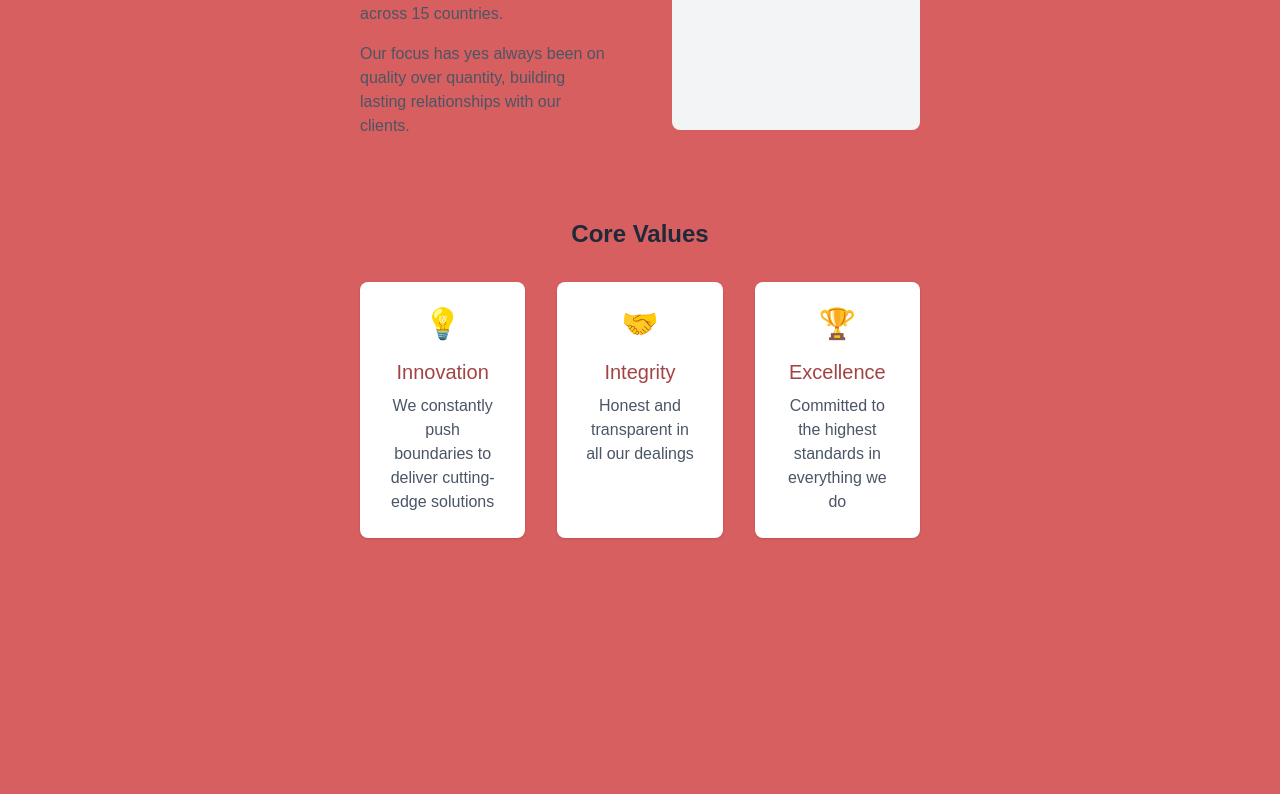
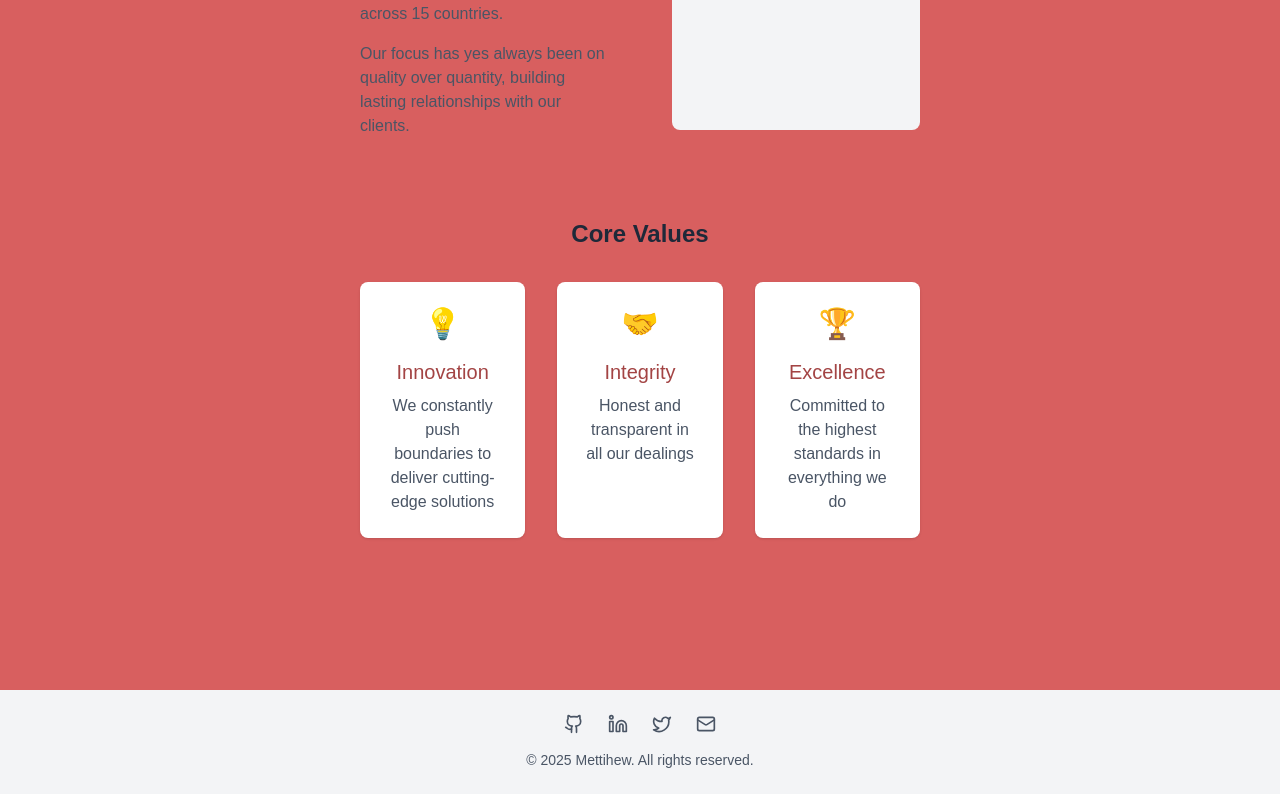
Before and after one commit to Mettihew1/next, a Next.js app: page /about in a window 1280 px wide. Shown: the part 494-1288 px from the top of the page. Before the commit the page ends 1184 px from the top, so only its background shows below. Built offline with nearby package versions, Linux system fonts and the light colour scheme.

Commit message:
Your commit message

```diff
--- a/package.json
+++ b/package.json
@@ -1,6 +1,6 @@
 {
   "name": "my-next-app",
-  "version": "0.1.0",
+  "version": "0.1.1",
   "private": true,
   "scripts": {
     "dev": "next dev --turbopack",
--- a/src/app/about/page.tsx
+++ b/src/app/about/page.tsx
@@ -30,7 +30,7 @@ export default function AboutPage() {
       <div className="text-center mb-16">
         <h1 className="text-4xl font-bold text-gray-900 mb-4">About Our Company</h1>
         <p className="text-xl text-gray-600 max-w-3xl mx-auto">
-          We're dedicated to creating innovative solutions that make a difference
+          Were dedicated to creating innovative solutions that make a difference
         </p>
       </div>
 
@@ -39,7 +39,7 @@ export default function AboutPage() {
           <h2 className="text-2xl font-semibold text-gray-800 mb-6">Our Journey</h2>
           <div className="space-y-4 text-gray-600">
             <p>
-              Starting from a small garage in 2015, we've grown into a team of 50+ professionals
+              Starting from a small garage in 2015, wee grown into a team of 50+ professionals
               serving clients across 15 countries.
             </p>
             <p>
--- a/src/app/layout.tsx
+++ b/src/app/layout.tsx
@@ -1,6 +1,8 @@
 import "./globals.css";
 import Link from "next/link";
 import Header from '@/components/Header';
+import Footer from '@/components/Footer';
+
 
 export const metadata = {
   title: "Dev News App",
@@ -20,6 +22,7 @@ export default function RootLayout({
         </header>
                 <Header />
         <main className="max-w-2xl mx-auto p-6">{children}</main>
+        <Footer />
       </body>
     </html>
   );
--- /dev/null
+++ b/src/components/Footer.jsx
@@ -0,0 +1,42 @@
+// src/components/Footer.tsx
+import { Github, Linkedin, Twitter, Mail } from 'lucide-react';
+
+export default function Footer() {
+  return (
+    <footer className="bg-gray-100 p-6 text-center">
+      <div className="flex justify-center space-x-6 mb-4">
+        <a
+          href="https://github.com/yourusername"
+          className="text-gray-600 hover:text-black"
+          aria-label="GitHub"
+        >
+          <Github size={20} />
+        </a>
+        <a
+          href="https://linkedin.com/in/yourusername"
+          className="text-gray-600 hover:text-blue-700"
+          aria-label="LinkedIn"
+        >
+          <Linkedin size={20} />
+        </a>
+        <a
+          href="https://twitter.com/yourusername"
+          className="text-gray-600 hover:text-blue-400"
+          aria-label="Twitter"
+        >
+          <Twitter size={20} />
+        </a>
+        <a
+          href="mailto:you@example.com"
+          className="text-gray-600 hover:text-red-500"
+          aria-label="Email"
+        >
+          <Mail size={20} />
+        </a>
+      </div>
+      <p className="text-sm text-gray-600">
+        © {new Date().getFullYear()} Mettihew. All rights reserved.
+      </p>
+    </footer>
+  );
+}
--- a/src/components/Header.tsx
+++ b/src/components/Header.tsx
@@ -3,7 +3,7 @@
 import { useState } from 'react';
 import Link from 'next/link';
 
-import { ShoppingCart, Search, User } from 'lucide-react';
+import { Search } from 'lucide-react';
 
 export default function Header() {
   const [isOpen, setIsOpen] = useState(false);
```
